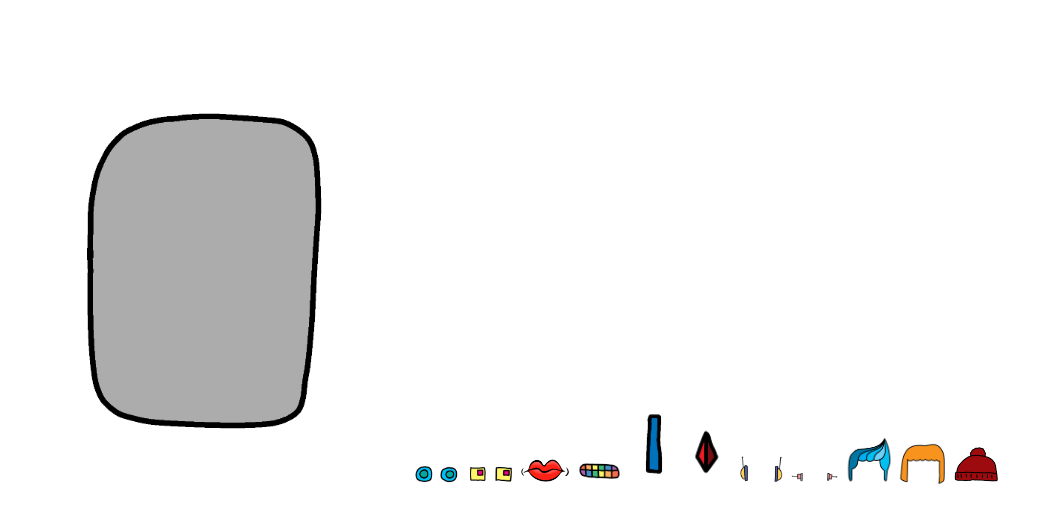
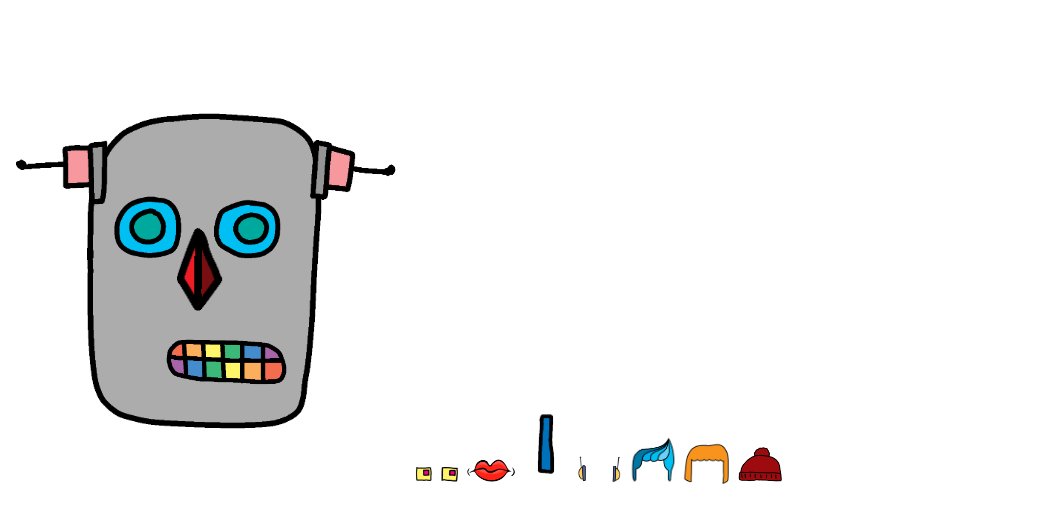
Before and after one commit to Scheyk/CFMS-CSS-Day2-Schey-Goldgruber, a plain HTML site: page robot exercise/robot.html in a window 1280 px wide. Shown: the whole page, without its empty margins (0-1045 px from the left). Drawn offline with Linux system fonts and the light colour scheme.

Commit message:
roboter eyes,nose,mouth,ears

```diff
--- a/robot exercise/robot.css
+++ b/robot exercise/robot.css
@@ -4,3 +4,31 @@ img {
 #face {
   width: 400px;
 }
+
+#eyes1 {
+	position: absolute;
+	top: 180px;
+	left: 100px;
+	width: 200px;
+}
+
+#mouth2 {
+	position: absolute;
+	top: 320px;
+	left: 150px;
+	width: 150px;
+}
+
+#ears2 {
+	position: absolute;
+	top: 90px;
+	left: 0px;
+	width: 420px;
+}
+
+#nose2 {
+	position: absolute;
+	top: 200px;
+	left: 150px;
+	width: 100px;
+}
```
